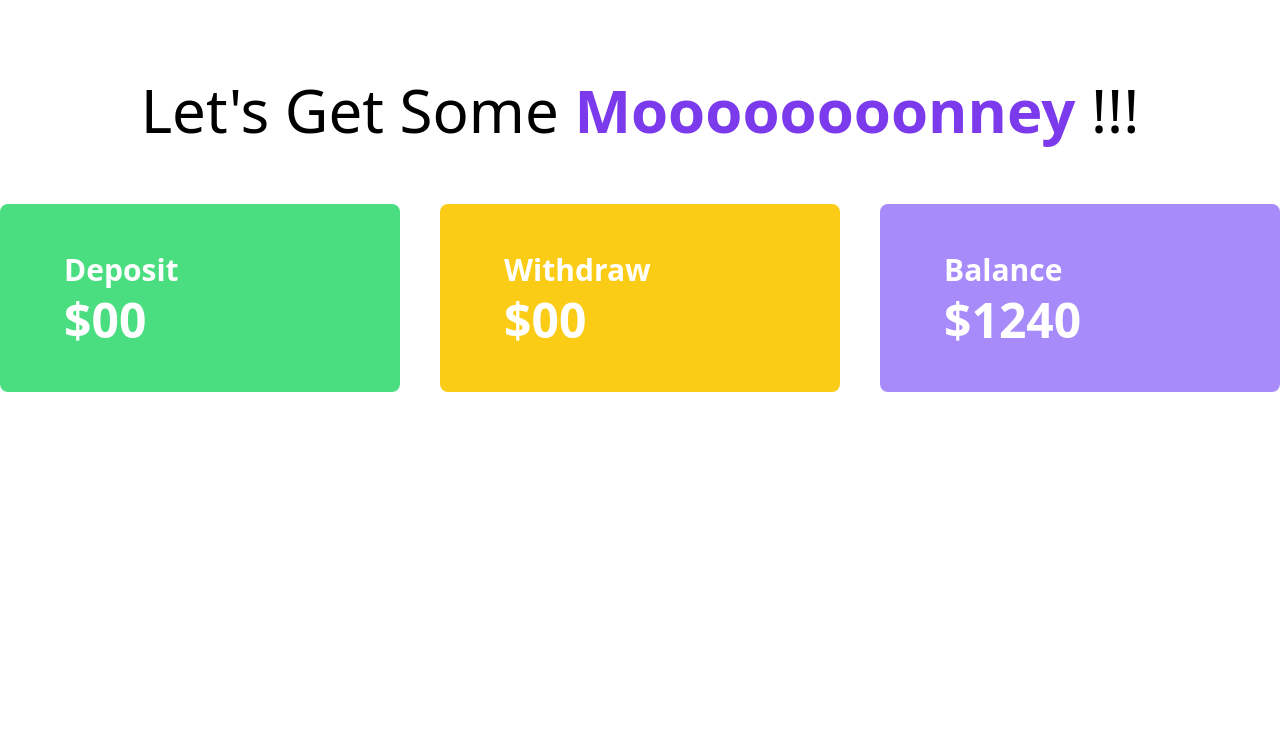
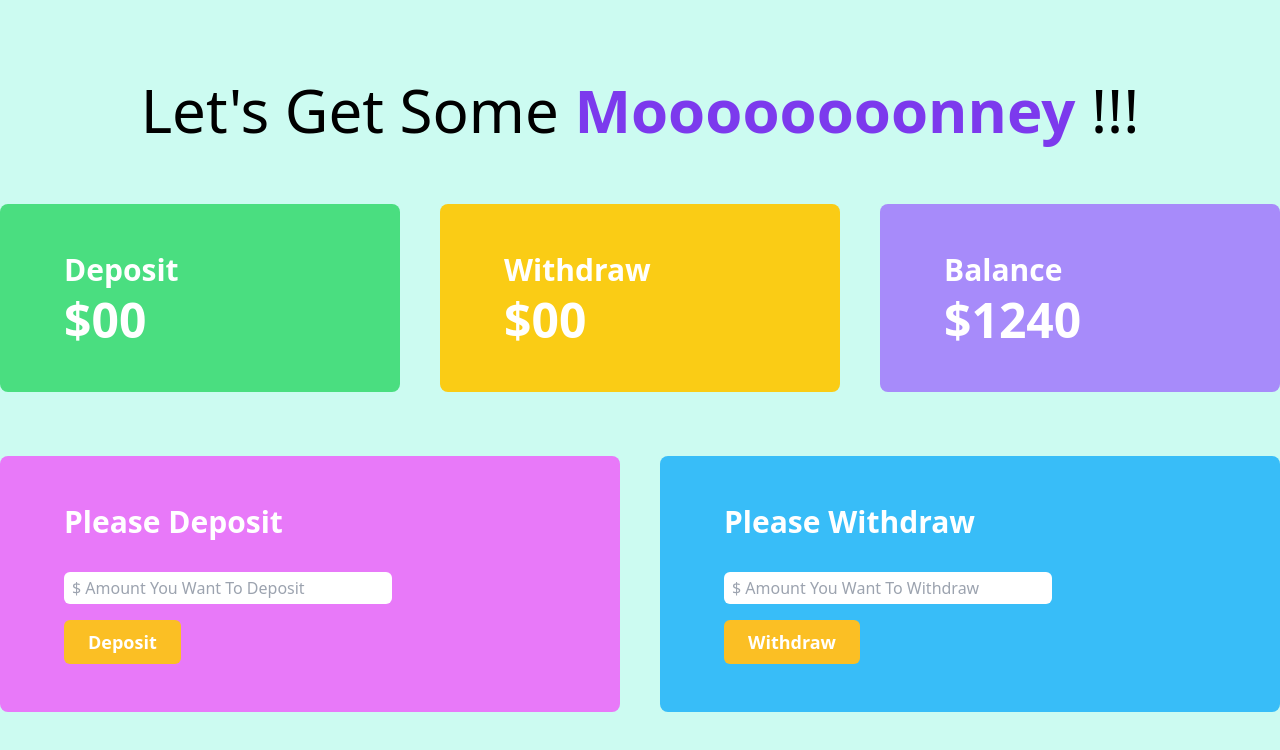
Before and after one commit to mdnoble1/baap-er-bank, a plain HTML site: page bank.html in a window 1280 px wide. Drawn offline with nearby package versions, Linux system fonts and the light colour scheme.

Commit message:
created deposit and withdraw section

```diff
--- a/bank.html
+++ b/bank.html
@@ -6,11 +6,12 @@
     <title>Your Account</title>
     <script src="https://cdn.tailwindcss.com"></script>
 </head>
-<body>
+<body class="bg-teal-100">
     <header class="mt-20 text-center">
         <h1 class="font-medium text-6xl ">Let's Get Some <span class="font-bold text-violet-600">Moooooooonney </span> !!!</h1>
     </header>
     <main>
+        <!-- status section  -->
         <section class="container mx-auto mt-16">
             <div class="grid grid-cols-3 gap-10 text-white">
                 <div class="bg-green-400 rounded-lg py-12 px-16">
@@ -27,6 +28,24 @@
                 </div>
             </div>
         </section>
+        <section class="container mx-auto mt-16">
+            <div class="grid grid-cols-2 gap-10">
+                <div class="bg-fuchsia-400 rounded-lg py-12 px-16">
+                    <h4 class="font-semibold text-3xl mb-8 text-white">Please Deposit</h4>
+                    <div>
+                        <input id="deposit-field" class="w-2/3 block rounded-md px-2 py-1 mb-4" type="text" placeholder="$ Amount You Want To Deposit">
+                    </div>
+                    <button id="button-deposit" class="font-semibold text-lg text-white bg-amber-400 px-6 py-2 rounded-md hover:bg-sky-700">Deposit</button>
+                </div>
+                <div class="bg-sky-400 rounded-lg py-12 px-16">
+                    <h4 class="font-semibold text-3xl mb-8 text-white">Please Withdraw</h4>
+                    <div>
+                        <input id="withdraw-field" class="w-2/3 block rounded-md px-2 py-1 mb-4" type="text" placeholder="$ Amount You Want To Withdraw">
+                    </div>
+                    <button id="button-withdraw" class="font-semibold text-lg text-white bg-amber-400 px-6 py-2 rounded-md hover:bg-sky-700">Withdraw</button>
+                </div>
+              </div>
+        </section>
     </main>
 </body>
 </html>
```
Also changed, not shown: index.html (+3 -3 lines).
